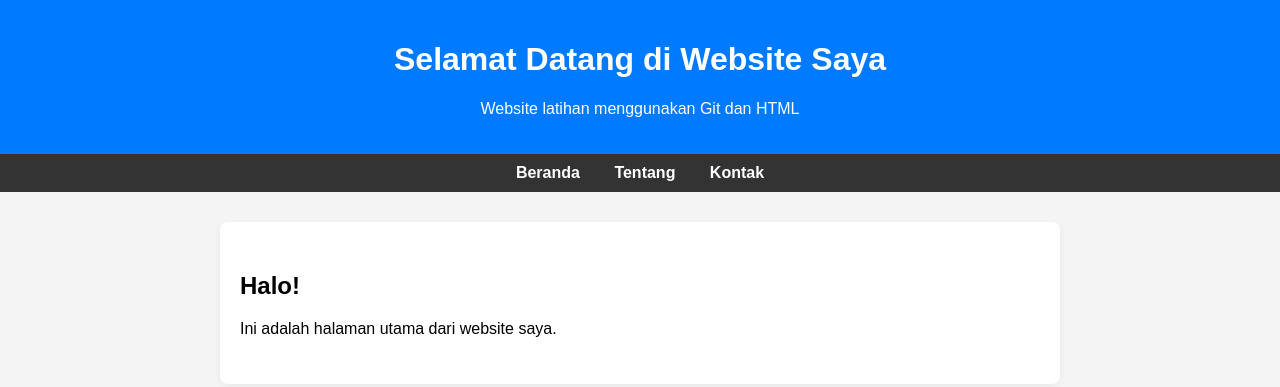
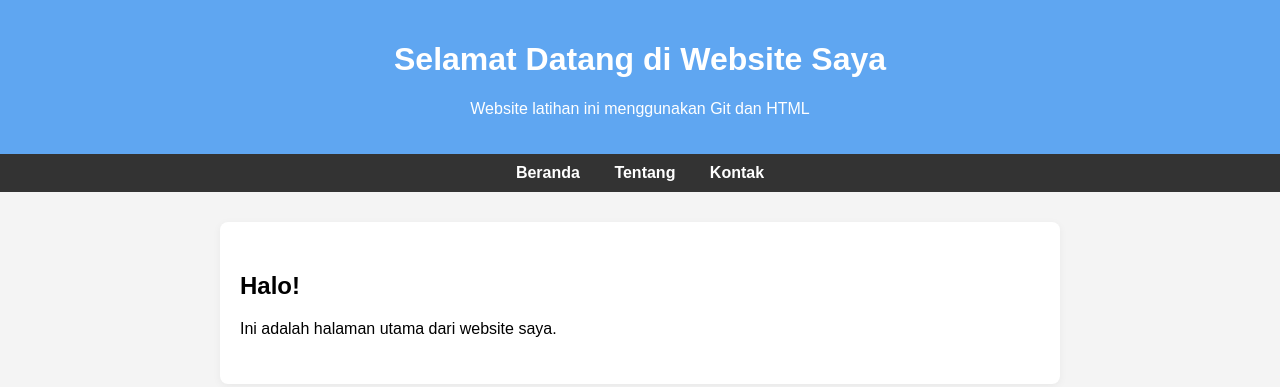
Before and after one commit to ais10thejen/C050424004-Latihan-Git, a plain HTML site: page index.html in a window 1280 px wide. Drawn offline with Linux system fonts and the light colour scheme.

Commit message:
Changes to be committed: 	modified:   index.html     git add index.html     git commit -m "menambahkan isi index"     git push

```diff
--- a/index.html
+++ b/index.html
@@ -11,7 +11,7 @@
             background: #f4f4f4;
         }
         header {
-            background: #007bff;
+            background: #5fa6f1;
             color: #fff;
             padding: 20px 0;
             text-align: center;
@@ -49,7 +49,7 @@
 <body>
     <header>
         <h1>Selamat Datang di Website Saya</h1>
-        <p>Website latihan menggunakan Git dan HTML</p>
+        <p>Website latihan ini menggunakan Git dan HTML</p>
     </header>
     <nav>
         <a href="#">Beranda</a>
```
